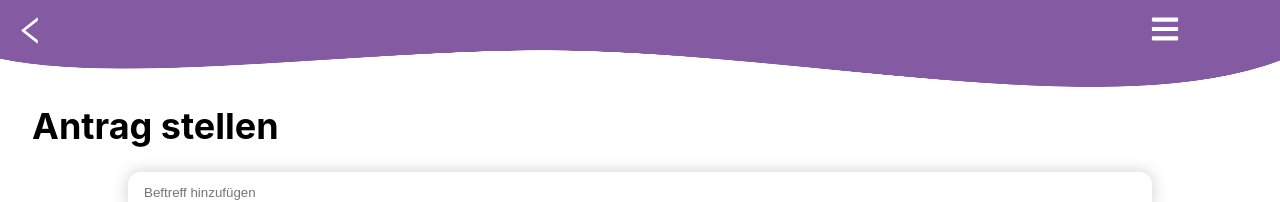
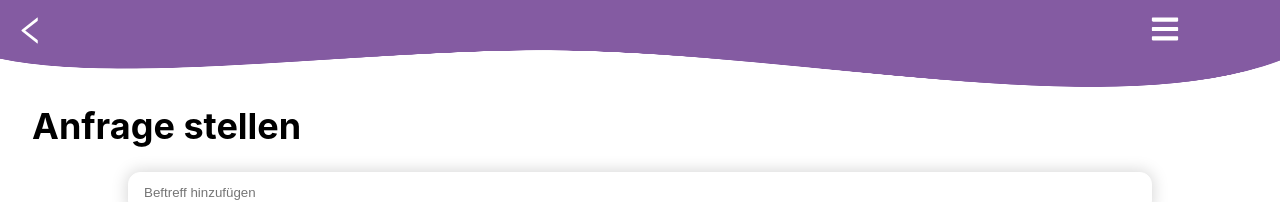
Before and after one commit to xSilentStorm313/Projekt-Web, a React (Create React App) app in the folder webapp/: page /anfrage in a window 1280 px wide. Shown: the top 202 px of the page. Built offline with nearby package versions, Linux system fonts and the light colour scheme.

Commit message:
änderung überschrift antrag

```diff
--- a/webapp/src/components/AntragStellen/AnfrageStellenInhalt.js
+++ b/webapp/src/components/AntragStellen/AnfrageStellenInhalt.js
@@ -10,7 +10,7 @@ export default function AntragStellenInhalt() {
             <br />
             <br />
             <br />
-            <h1 className="überschriftantrag">Antrag stellen</h1>
+            <h1 className="überschriftantrag">Anfrage stellen</h1>
             <input type="text" name="Kommentar" className="inputbetreff" placeholder="Beftreff hinzufügen" />
             <br />
             <br />
```
